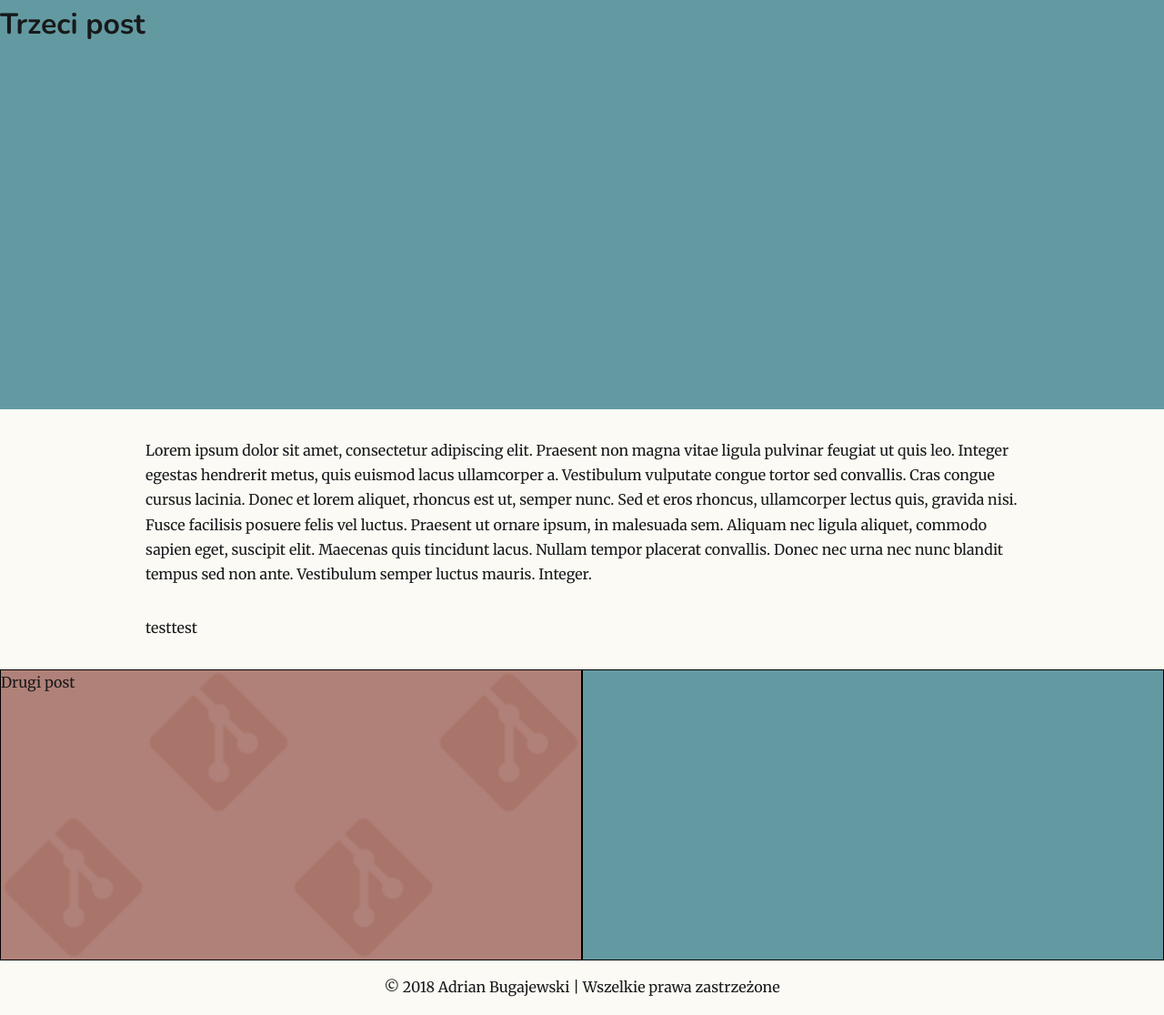
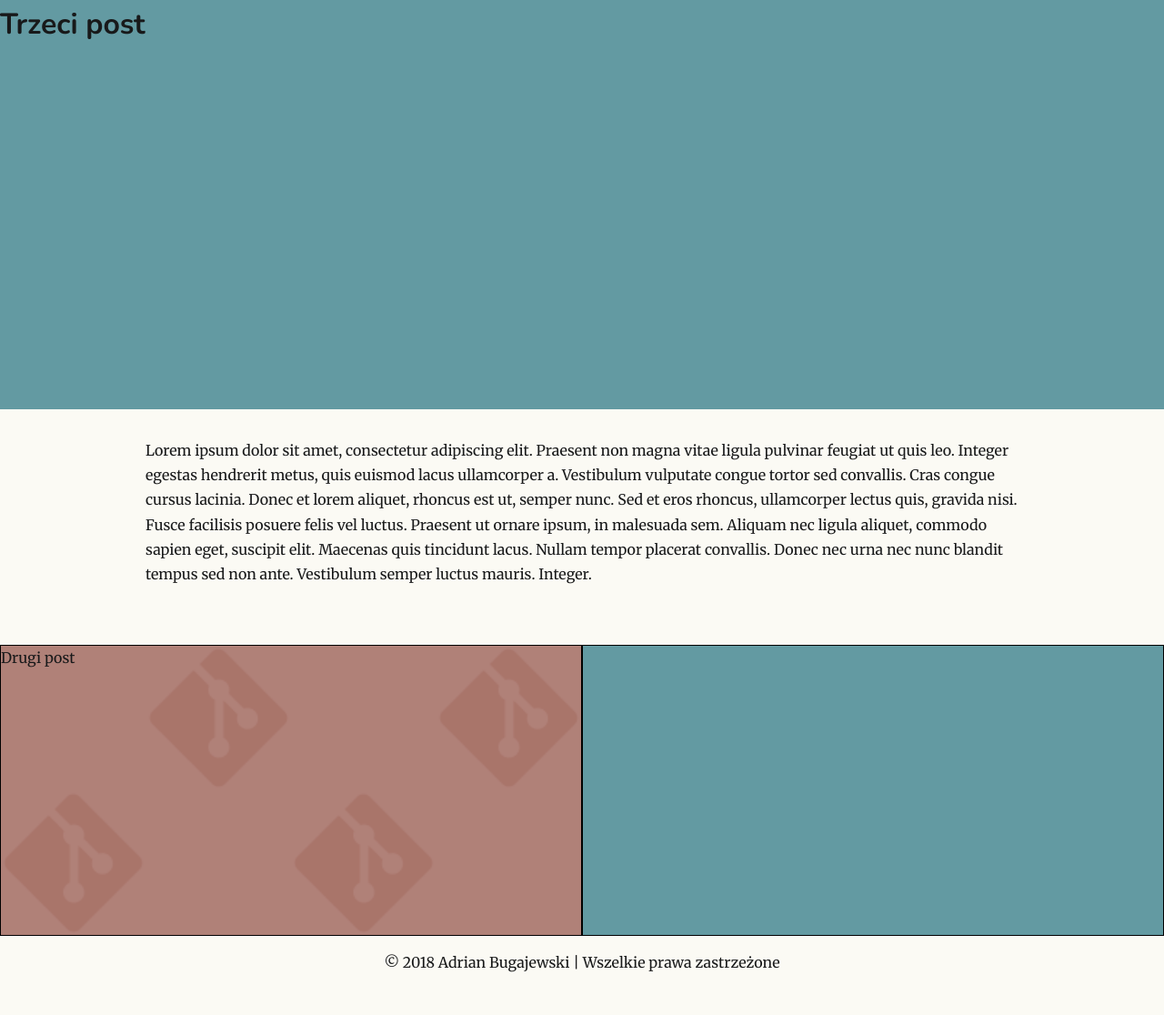
Before and after one commit to abugjewski/jekyll-blog-test, a Jekyll site: the page built from _posts/2018-04-26-trzeci-post.md, in a window 1280 px wide. Shown: the whole page at 91% size. Built offline with Jekyll 4.4.1, drawn with Linux system fonts in a browser that asks for light colours; after the commit the page ends 1088 px from its top, so only the background shows below that.

Commit message:
usuniete niepotrzebny text, dodano transition dla prev/next

```diff
--- a/_layouts/post.html
+++ b/_layouts/post.html
@@ -12,7 +12,6 @@
     </header>
     <article class="post-content">
       {{ content }}
-      <span class="test">testtest</span>
     </article>
     <div class="post-chooser">
       <div class="post-prev">
--- a/assets/style.css
+++ b/assets/style.css
@@ -135,9 +135,10 @@ a, a:visited {
   object-fit: cover;
   height: 100%;
   width: 100%;
+  transition: opacity 1s;
 }
 
-.post-prev a:hover + img {
+.post-prev a:hover + img, .post-next a:hover + img, {
   opacity: 1;
 }
 
```
